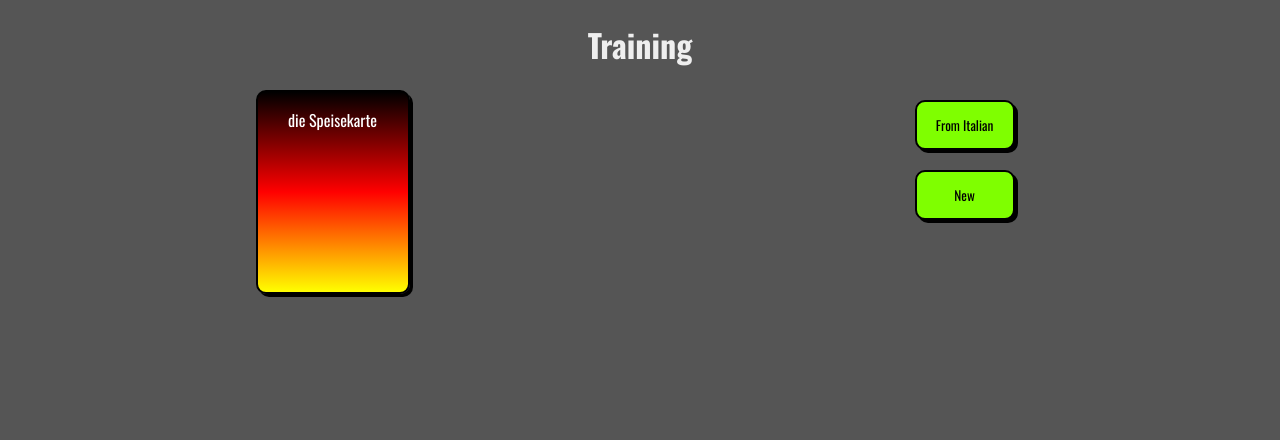
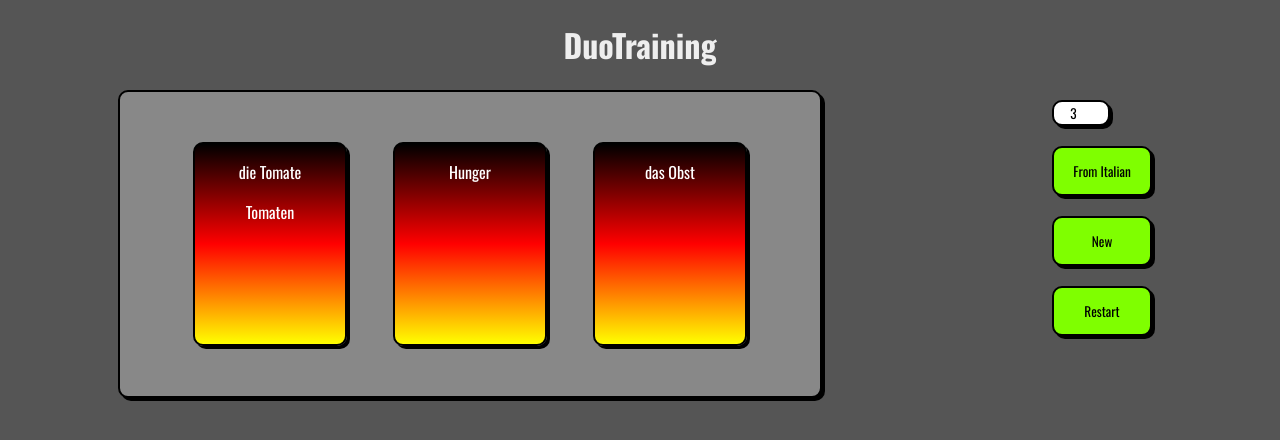
Before and after one commit to stefano-galati/duolingoTraining, a React (Vite) app in the folder duolingoTraining/: page / in a window 1280 px wide. Shown: the top 440 px of the page. Built offline with nearby package versions, Linux system fonts and the light colour scheme.

Commit message:
Multiple cards + Restart

```diff
--- a/duolingoTraining/src/components/Card/Card.css
+++ b/duolingoTraining/src/components/Card/Card.css
@@ -2,6 +2,8 @@
     width: 150px;
     height: 200px;
     text-align: center;
+    align-self: center;
+    justify-self: center;
 }
 
 .italian{
--- a/duolingoTraining/src/components/Card/Card.jsx
+++ b/duolingoTraining/src/components/Card/Card.jsx
@@ -8,6 +8,7 @@ const Card = (props) => {
 
     let front, back, frontLanguage;
 
+    //change content
     if(fromItalian){
         front = [translation];
         back = [word, plural];
@@ -18,6 +19,8 @@ const Card = (props) => {
     }
 
     //useEffect to upload states
+
+    //set front language
     if(fromItalian){
         if(isFront)
             frontLanguage = "italian";
@@ -30,11 +33,8 @@ const Card = (props) => {
         else
             frontLanguage = "italian"
     }
-    console.log("Front language: " + frontLanguage);
 
-    //console.log(front);
-    //console.log(back);
-    console.log("deep card " + frontLanguage);
+    useEffect(()=>{setIsFront(true)}, [props]);
 
     return(
     <>
--- a/duolingoTraining/src/components/ToggleTranslation/toggle.jsx
+++ b/duolingoTraining/src/components/ToggleTranslation/toggle.jsx
@@ -1,8 +1,9 @@
 import React from "react";
 import "./Toggle.css";
+import "../Card/Card.css"
 
 const Toggle = ({fromItalian, setFromItalian}) => {
-    console.log(fromItalian);
+    //console.log(fromItalian);
 
     return(
         <div className="toggle">
--- a/duolingoTraining/src/components/Training/Training.css
+++ b/duolingoTraining/src/components/Training/Training.css
@@ -12,7 +12,25 @@ h1{
     justify-content: space-around;
 }
 
+.cardContainer{
+    background-color: #888888;
+    padding: 50px;
+    border: 2px solid black;
+    display: grid;
+    grid-template-columns: repeat(3, 200px);
+    row-gap: 10px;
+}
+
 .buttonContainer{
     /*border: 2px solid black;*/
     padding: 10px;
 }
+
+.number{
+    text-align: center;
+    width: 50px;
+}
+
+.number:focus{
+    outline: none;
+}
--- a/duolingoTraining/src/components/Training/Training.jsx
+++ b/duolingoTraining/src/components/Training/Training.jsx
@@ -15,8 +15,15 @@ const Training = () => {
     const [transJSON, setTransJSON] = useState([]);
     const [currentWord, setCurrentWord] = useState({word: "", translation: "", plural: ""});
     const [fromItalian, setFromItalian] = useState(false);
-    const [loading, setLoading] = useState(false);
+    //const [loading, setLoading] = useState(false);
 
+    const [numCards, setNumCards] = useState(3);
+
+    const [selectedCards, setSelectedCards] = useState([]);
+    const [availableCards, setAvailableCards] = useState([]);
+
+    const minNum = 1, maxNum = 10;
+    /*
     function changeWord(){
         let elem = Math.floor(Math.random() * transJSON.length);
         setCurrentWord(transJSON[elem]);
@@ -28,7 +35,6 @@ const Training = () => {
     useEffect(() => {
         let matching;
         let updatedTransJSON = [];
-        setLoading(true);
 
         realTranslations.split("\n").forEach(x => {
 
@@ -64,6 +70,63 @@ const Training = () => {
         console.log("End of useEffect");
 
     }, []);
+    */
+
+    function changeWords(cards){
+        let tempAvailableCards = [...cards];
+        let tempSelectedCards = [];
+
+        if(numCards >= minNum && numCards <= maxNum){
+            for(let i=0; i<numCards && tempAvailableCards.length>0; i++){
+                let index = Math.floor(Math.random() * tempAvailableCards.length);
+                tempSelectedCards.push(tempAvailableCards[index]);
+                tempAvailableCards.splice(index, 1);
+            }
+
+            console.log("tempSelectedCards");
+            console.log(tempSelectedCards);
+            console.log("tempAvailableCards");
+            console.log(tempAvailableCards);
+
+            setAvailableCards(tempAvailableCards);
+            setSelectedCards(tempSelectedCards);
+        }
+        else{
+            console.log("Not valid number");
+        }
+    }
+
+    useEffect(() => {
+        let matching;
+        let updatedTransJSON = [];
+
+        realTranslations.split("\n").forEach(x => {
+
+            if(wordAndTransAndPluralRegex.test(x)){
+                matching = x.match(wordAndTransAndPluralRegex);
+                updatedTransJSON.push({word: matching[1], translation: matching[2], plural: matching[3]});
+            }
+            else if(wordAndTransRegex.test(x)){
+                matching = x.match(wordAndTransRegex);
+                updatedTransJSON.push({word: matching[1], translation: matching[2]});
+            }
+            else if(wordAndPlural.test(x)){
+                matching = x.match(wordAndPlural);
+                updatedTransJSON.push({word: matching[1], plural: matching[2]});
+            }
+            else if(wordRegex.test(x)){
+                matching = x.match(wordRegex);
+                updatedTransJSON.push({word: matching[1]});
+            };
+            console.log(updatedTransJSON);
+        });
+        setTransJSON(updatedTransJSON);
+
+        changeWords(updatedTransJSON);
+
+        console.log("End of useEffect");
+
+    }, []);
 
     /*
     useEffect(() => {
@@ -74,18 +137,29 @@ const Training = () => {
 
     return(
         <div id="training">
-            <h1>Training</h1>
+            <h1>DuoTraining</h1>
             <div className="flexContainer">
-                <div className="cardContainer">
-                    <Card fromItalian={fromItalian} word={currentWord.word}
-                        translation={currentWord.translation} plural={currentWord.plural} />
+                <div className="cardContainer deep">
+                    {selectedCards.map(x =>
+                    <Card fromItalian={fromItalian} word={x.word}
+                        translation={x.translation} plural={x.plural}/>)}
                 </div>
                 <div>
+                    <div className="buttonContainer">
+                        <input type="number" className="deep number"
+                        onChange={(event) => setNumCards(event.target.value)}
+                        value={numCards} min={minNum} max={maxNum}></input>
+                    </div>
                     <div className="buttonContainer">
                         <Toggle fromItalian={fromItalian} setFromItalian={setFromItalian} />
                     </div>
                     <div className="buttonContainer">
-                        <Button onClick={changeWord} text="New"/>
+                        <Button onClick={() => changeWords(availableCards)} text="New" />
+                    </div>
+                    <div className="buttonContainer">
+                        <Button onClick={() => {
+                            changeWords(transJSON)
+                            }} text="Restart" />
                     </div>
                 </div>
             </div>
```
